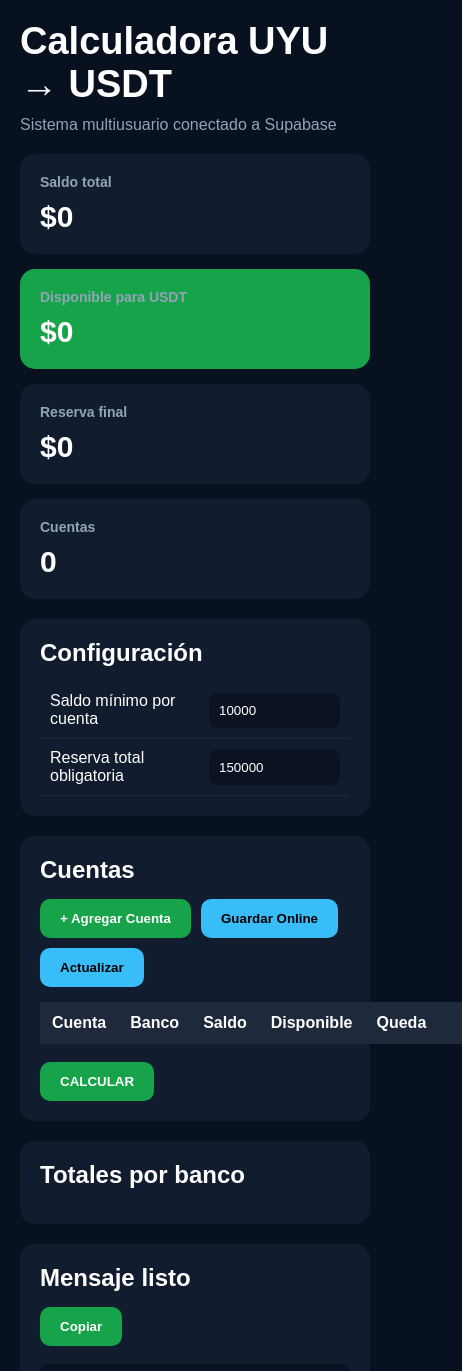
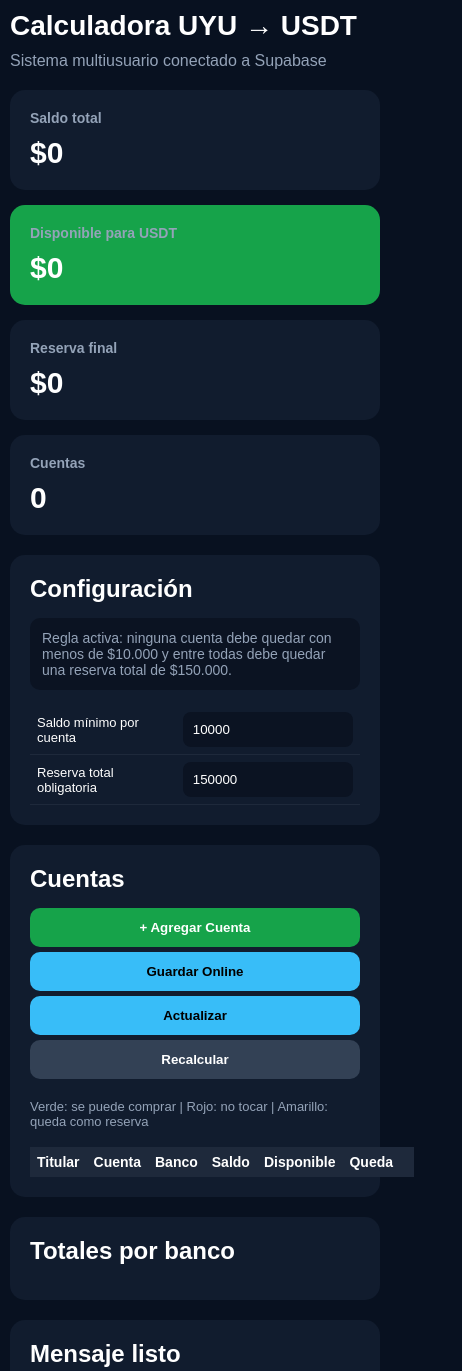
Before and after one commit to MangoPlay-rs/comprausdt, a plain HTML site: page index.html in a window 390 px wide. Shown: the top 1371 px of the page, 462 px wide, since content can reach past the window. Drawn offline with nearby package versions, Linux system fonts and the light colour scheme; no server answers.

Commit message:
Add files via upload

```diff
--- a/index.html
+++ b/index.html
@@ -9,31 +9,173 @@
 
 <style>
 *{margin:0;padding:0;box-sizing:border-box;font-family:Arial,Helvetica,sans-serif}
-body{background:#081120;color:white;padding:20px}
-.container{max-width:1400px;margin:auto}
-h1{margin-bottom:10px;font-size:38px}
-.subtitle{color:#94a3b8;margin-bottom:20px}
-.cards{display:grid;grid-template-columns:repeat(auto-fit,minmax(250px,1fr));gap:15px;margin-bottom:20px}
-.card{background:#111c2e;padding:20px;border-radius:15px}
-.card h3{color:#94a3b8;font-size:14px;margin-bottom:10px}
-.card .value{font-size:30px;font-weight:bold}
-.green{background:#16a34a}
-.section{background:#111c2e;padding:20px;border-radius:15px;margin-bottom:20px}
-.section h2{margin-bottom:15px}
-button{background:#16a34a;border:none;color:white;padding:12px 20px;border-radius:10px;cursor:pointer;font-weight:bold}
-button:hover{opacity:.9}
-input,select,textarea{width:100%;padding:10px;border:none;border-radius:8px;background:#0b1322;color:white}
-table{width:100%;border-collapse:collapse}
-th{background:#1e293b;padding:12px;text-align:left}
-td{padding:10px;border-bottom:1px solid #1e293b}
-.status-green{background:rgba(34,197,94,.15)}
-.status-red{background:rgba(239,68,68,.15)}
-.status-yellow{background:rgba(234,179,8,.15)}
-.bank-card{background:#0b1322;padding:15px;border-radius:10px;margin-bottom:10px}
-textarea{height:250px}
-.top-buttons{display:flex;gap:10px;flex-wrap:wrap;margin-bottom:15px}
-.red-btn{background:#ef4444}
-.blue-btn{background:#38bdf8;color:black}
+
+body{
+  background:#081120;
+  color:white;
+  padding:20px;
+}
+
+.container{
+  max-width:1400px;
+  margin:auto;
+}
+
+h1{
+  margin-bottom:10px;
+  font-size:38px;
+}
+
+.subtitle{
+  color:#94a3b8;
+  margin-bottom:20px;
+}
+
+.cards{
+  display:grid;
+  grid-template-columns:repeat(auto-fit,minmax(240px,1fr));
+  gap:15px;
+  margin-bottom:20px;
+}
+
+.card{
+  background:#111c2e;
+  padding:20px;
+  border-radius:15px;
+}
+
+.card h3{
+  color:#94a3b8;
+  font-size:14px;
+  margin-bottom:10px;
+}
+
+.card .value{
+  font-size:30px;
+  font-weight:bold;
+}
+
+.green{
+  background:#16a34a;
+}
+
+.section{
+  background:#111c2e;
+  padding:20px;
+  border-radius:15px;
+  margin-bottom:20px;
+}
+
+.section h2{
+  margin-bottom:15px;
+}
+
+button{
+  background:#16a34a;
+  border:none;
+  color:white;
+  padding:12px 20px;
+  border-radius:10px;
+  cursor:pointer;
+  font-weight:bold;
+}
+
+button:hover{
+  opacity:.9;
+}
+
+input,select,textarea{
+  width:100%;
+  padding:10px;
+  border:none;
+  border-radius:8px;
+  background:#0b1322;
+  color:white;
+}
+
+table{
+  width:100%;
+  border-collapse:collapse;
+}
+
+th{
+  background:#1e293b;
+  padding:12px;
+  text-align:left;
+  font-size:14px;
+}
+
+td{
+  padding:10px;
+  border-bottom:1px solid #1e293b;
+}
+
+.status-green{
+  background:rgba(34,197,94,.18);
+}
+
+.status-red{
+  background:rgba(239,68,68,.18);
+}
+
+.status-yellow{
+  background:rgba(234,179,8,.18);
+}
+
+.bank-card{
+  background:#0b1322;
+  padding:15px;
+  border-radius:10px;
+  margin-bottom:10px;
+}
+
+textarea{
+  height:280px;
+}
+
+.top-buttons{
+  display:flex;
+  gap:10px;
+  flex-wrap:wrap;
+  margin-bottom:15px;
+}
+
+.red-btn{
+  background:#ef4444;
+}
+
+.blue-btn{
+  background:#38bdf8;
+  color:black;
+}
+
+.gray-btn{
+  background:#334155;
+}
+
+.notice{
+  background:#0b1322;
+  color:#94a3b8;
+  padding:12px;
+  border-radius:10px;
+  margin-bottom:15px;
+  font-size:14px;
+}
+
+.small{
+  color:#94a3b8;
+  font-size:13px;
+  margin-top:8px;
+}
+
+@media(max-width:800px){
+  body{padding:10px}
+  h1{font-size:28px}
+  table{font-size:13px}
+  th,td{padding:7px}
+  button{width:100%;margin-bottom:5px}
+  .top-buttons{display:block}
+}
 </style>
 </head>
 
@@ -67,14 +209,19 @@ textarea{height:250px}
 
 <div class="section">
   <h2>Configuración</h2>
+
+  <div class="notice">
+    Regla activa: ninguna cuenta debe quedar con menos de $10.000 y entre todas debe quedar una reserva total de $150.000.
+  </div>
+
   <table>
     <tr>
       <td>Saldo mínimo por cuenta</td>
-      <td><input id="minAccount" value="10000"></td>
+      <td><input id="minAccount" value="10000" oninput="calculate()"></td>
     </tr>
     <tr>
       <td>Reserva total obligatoria</td>
-      <td><input id="globalReserve" value="150000"></td>
+      <td><input id="globalReserve" value="150000" oninput="calculate()"></td>
     </tr>
   </table>
 </div>
@@ -86,11 +233,19 @@ textarea{height:250px}
     <button onclick="addAccount()">+ Agregar Cuenta</button>
     <button class="blue-btn" onclick="saveAllAccounts()">Guardar Online</button>
     <button class="blue-btn" onclick="loadAccounts()">Actualizar</button>
+    <button class="gray-btn" onclick="calculate()">Recalcular</button>
   </div>
+
+  <div class="small">
+    Verde: se puede comprar | Rojo: no tocar | Amarillo: queda como reserva
+  </div>
+
+  <br>
 
   <table>
     <thead>
       <tr>
+        <th>Titular</th>
         <th>Cuenta</th>
         <th>Banco</th>
         <th>Saldo</th>
@@ -101,9 +256,6 @@ textarea{height:250px}
     </thead>
     <tbody id="accountsBody"></tbody>
   </table>
-
-  <br>
-  <button onclick="calculate()">CALCULAR</button>
 </div>
 
 <div class="section">
@@ -113,7 +265,7 @@ textarea{height:250px}
 
 <div class="section">
   <h2>Mensaje listo</h2>
-  <button onclick="copyMessage()">Copiar</button>
+  <button onclick="copyMessage()">Copiar mensaje</button>
   <br><br>
   <textarea id="message"></textarea>
 </div>
@@ -137,7 +289,7 @@ function formatMoney(value){
 }
 
 function parseMoney(value){
-  if(!value) return 0;
+  if(value === null || value === undefined || value === '') return 0;
 
   let raw = String(value)
     .replace(/\$/g,'')
@@ -145,7 +297,7 @@ function parseMoney(value){
 
   if(raw.includes(',') && raw.includes('.')){
     raw = raw.replace(/\./g,'').replace(',', '.');
-  } else if(raw.includes(',')){
+  }else if(raw.includes(',')){
     raw = raw.replace(',', '.');
   }
 
@@ -162,7 +314,11 @@ function renderAccounts(){
 
     tr.innerHTML = `
       <td>
-        <input value="${acc.cuenta || ''}" onchange="updateField(${index},'cuenta',this.value)">
+        <input value="${acc.titular || ''}" oninput="updateField(${index},'titular',this.value)">
+      </td>
+
+      <td>
+        <input value="${acc.cuenta || ''}" oninput="updateField(${index},'cuenta',this.value)">
       </td>
 
       <td>
@@ -173,14 +329,15 @@ function renderAccounts(){
           <option ${acc.banco==='Santander'?'selected':''}>Santander</option>
           <option ${acc.banco==='BBVA'?'selected':''}>BBVA</option>
           <option ${acc.banco==='Oca Blue'?'selected':''}>Oca Blue</option>
+          <option ${acc.banco==='Otro'?'selected':''}>Otro</option>
         </select>
       </td>
 
       <td>
-        <input value="${acc.saldo || ''}" onchange="updateField(${index},'saldo',this.value)">
+        <input value="${acc.saldo || ''}" oninput="updateField(${index},'saldo',this.value)">
       </td>
 
-      <td>${formatMoney(acc.available || 0)}</td>
+      <td><strong>${formatMoney(acc.available || 0)}</strong></td>
       <td>${formatMoney(acc.remaining || parseMoney(acc.saldo))}</td>
 
       <td>
@@ -196,6 +353,7 @@ function renderAccounts(){
 
 function updateField(index,field,value){
   accounts[index][field] = value;
+  calculate(false);
 }
 
 function addAccount(){
@@ -211,9 +369,10 @@ function addAccount(){
   });
 
   renderAccounts();
+  calculate(false);
 }
 
-function calculate(){
+function calculate(shouldRender = true){
   const min = parseMoney(document.getElementById('minAccount').value);
   const reserve = parseMoney(document.getElementById('globalReserve').value);
 
@@ -245,7 +404,7 @@ function calculate(){
 
       if(available > 0){
         status = 'status-green';
-      } else {
+      }else{
         status = 'status-yellow';
       }
     }
@@ -258,7 +417,10 @@ function calculate(){
     };
   });
 
+  if(shouldRender){
     renderAccounts();
+  }
+
   renderTotals();
 }
 
@@ -303,6 +465,7 @@ function renderTotals(){
 
     const div = document.createElement('div');
     div.className = 'bank-card';
+
     div.innerHTML = `
       <strong>${bank}</strong><br>
       Disponible: ${formatMoney(item.total)}
@@ -334,6 +497,7 @@ function copyMessage(){
 }
 
 async function saveAllAccounts(){
+  try{
     for(const acc of accounts){
       const payload = {
         titular: acc.titular || '',
@@ -344,32 +508,39 @@ async function saveAllAccounts(){
       };
 
       if(acc.id){
-      await supabaseClient
+        const { error } = await supabaseClient
           .from('accounts')
           .update(payload)
           .eq('id', acc.id);
-    } else {
-      await supabaseClient
+
+        if(error) throw error;
+
+      }else{
+        const { error } = await supabaseClient
           .from('accounts')
           .insert(payload);
+
+        if(error) throw error;
       }
     }
 
     alert('Datos guardados online 🚀');
     await loadAccounts();
+
+  }catch(error){
+    console.error(error);
+    alert('Error al guardar online: ' + error.message);
+  }
 }
 
 async function loadAccounts(){
+  try{
     const { data, error } = await supabaseClient
       .from('accounts')
       .select('*')
       .order('id', { ascending:true });
 
-  if(error){
-    console.log(error);
-    alert('Error cargando datos desde Supabase');
-    return;
-  }
+    if(error) throw error;
 
     accounts = (data || []).map(acc=>({
       id: acc.id,
@@ -383,21 +554,37 @@ async function loadAccounts(){
     }));
 
     calculate();
+
+  }catch(error){
+    console.error(error);
+    alert('Error cargando datos desde Supabase: ' + error.message);
+  }
 }
 
 async function deleteAccount(index){
   const acc = accounts[index];
 
+  if(!confirm('¿Seguro querés eliminar esta cuenta?')){
+    return;
+  }
+
+  try{
     if(acc.id){
-    await supabaseClient
+      const { error } = await supabaseClient
         .from('accounts')
         .delete()
         .eq('id', acc.id);
+
+      if(error) throw error;
     }
 
     accounts.splice(index,1);
+    calculate();
 
-  calculate();
+  }catch(error){
+    console.error(error);
+    alert('Error eliminando cuenta: ' + error.message);
+  }
 }
 
 loadAccounts();
```
Lines whose indentation alone changed are shown as unchanged.
